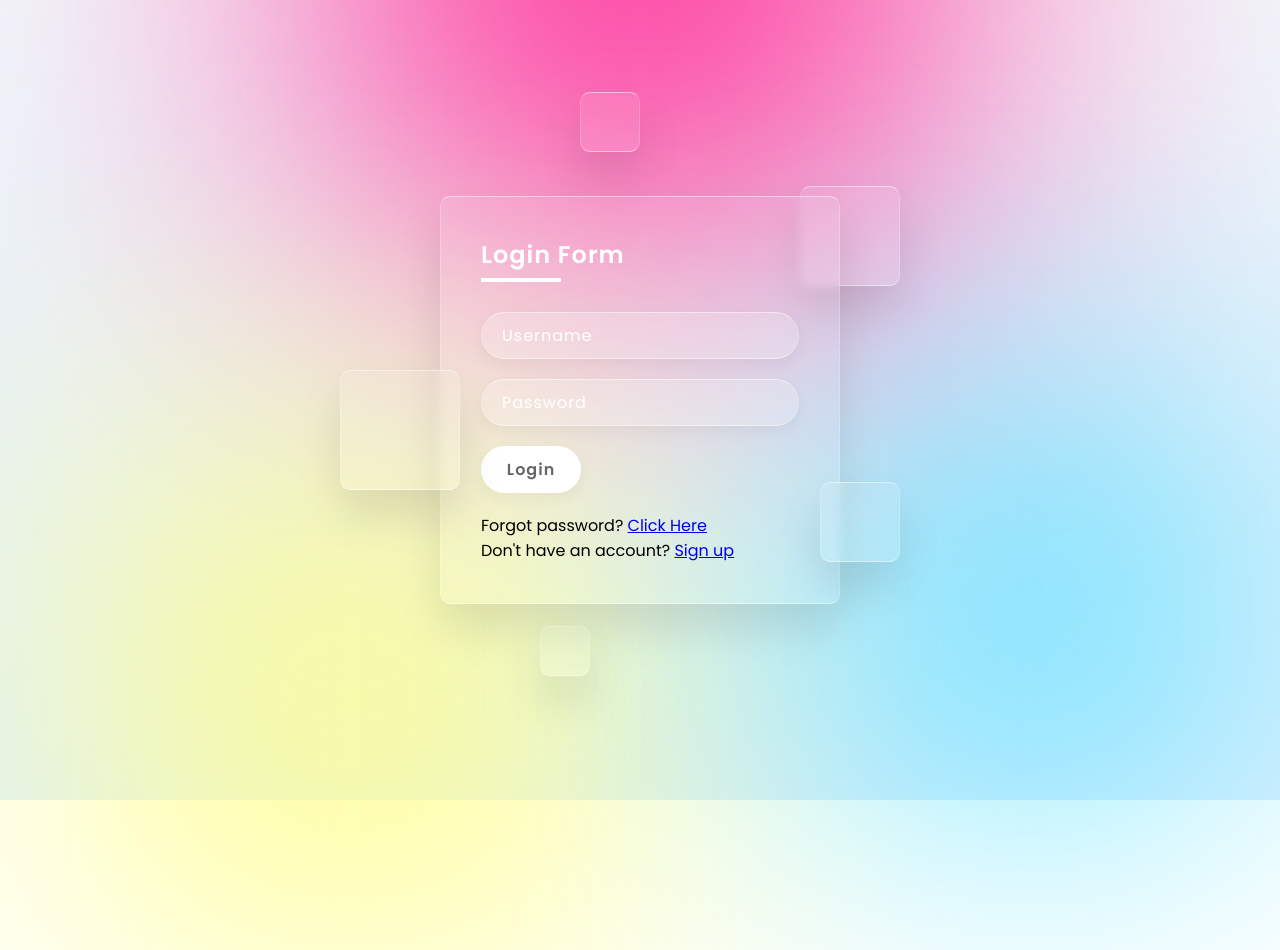
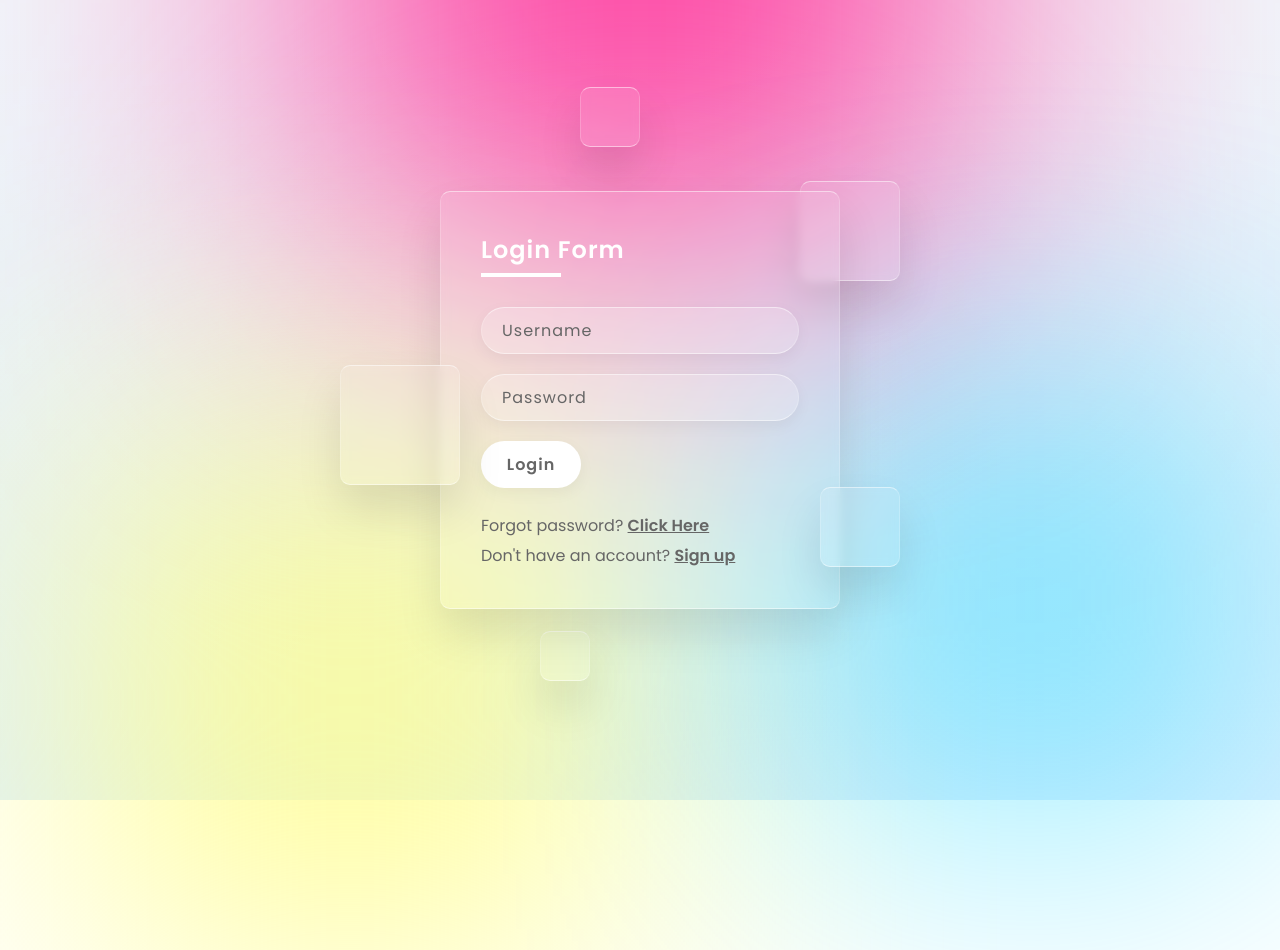
Before and after one commit to Dang3rZone/Glassmorphism_Login, a plain HTML site: page index.html in a window 1280 px wide. Drawn offline with Linux system fonts and the light colour scheme.

Commit message:
changed everything except the title to #666, now it is more visible

```diff
--- a/index.html
+++ b/index.html
@@ -12,11 +12,11 @@
       <div class="color"></div>
       <div class="color"></div>
       <div class="box">
-          <div class="square" style="--i:0;"></div>
-          <div class="square" style="--i:1;"></div>
-          <div class="square" style="--i:2;"></div>
-          <div class="square" style="--i:3;"></div>
-          <div class="square" style="--i:4;"></div>
+        <div class="square" style="--i: 0"></div>
+        <div class="square" style="--i: 1"></div>
+        <div class="square" style="--i: 2"></div>
+        <div class="square" style="--i: 3"></div>
+        <div class="square" style="--i: 4"></div>
         <div class="container">
           <div class="form">
             <h2>Login Form</h2>
@@ -30,8 +30,10 @@
               <div class="inputBox">
                 <input type="submit" value="Login" />
               </div>
-              <p class=forget'>Forgot password? <a href="#">Click Here</a></p>
-              <p class=forget'>Don't have an account? <a href="#">Sign up</a></p>
+              <p class="forget">Forgot password? <a href="#">Click Here</a></p>
+              <p class="forget">
+                Don't have an account? <a href="#">Sign up</a>
+              </p>
             </form>
           </div>
         </div>
--- a/style.css
+++ b/style.css
@@ -155,11 +155,11 @@ section .color:nth-child(3) {
   border-left: 1px solid rgba(255, 255, 255, 0.2);
   font-size: 16px;
   letter-spacing: 1px;
-  color: #fff;
+  color: #666;
   box-shadow: 0 5px 15px rgba(0, 0, 0, 0.05);
 }
 .form .inputBox input::placeholder {
-  color: #fff;
+  color: #666;
 }
 
 .form .inputBox input[type='submit'] {
@@ -173,10 +173,10 @@ section .color:nth-child(3) {
 
 .forget {
   margin-top: 5px;
-  color: #fff;
+  color: #666;
 }
 
 .forget a {
   font-weight: 600;
-  color: #fff;
+  color: #666;
 }
```
